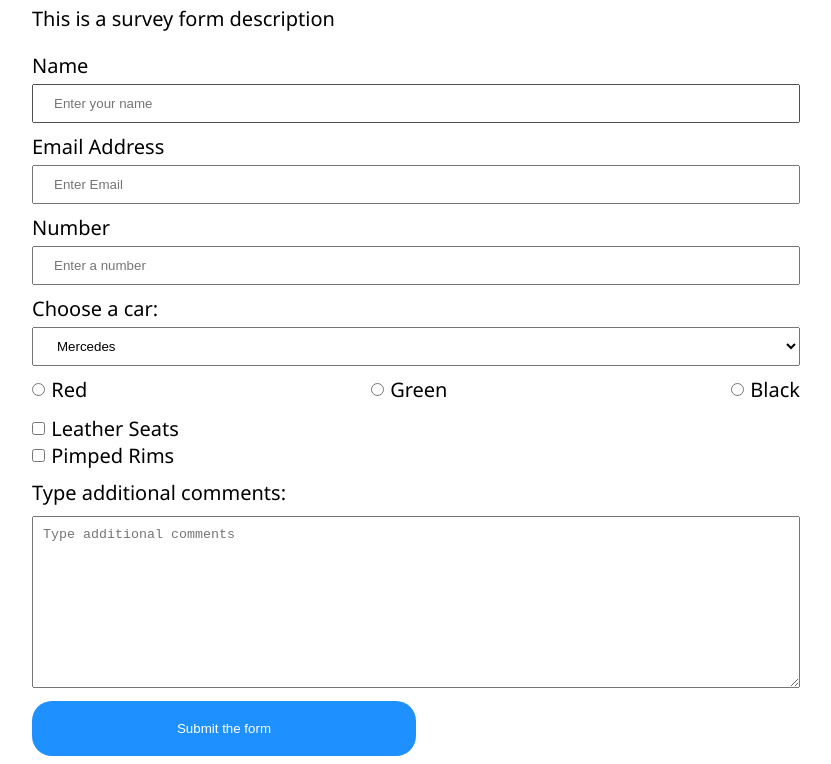
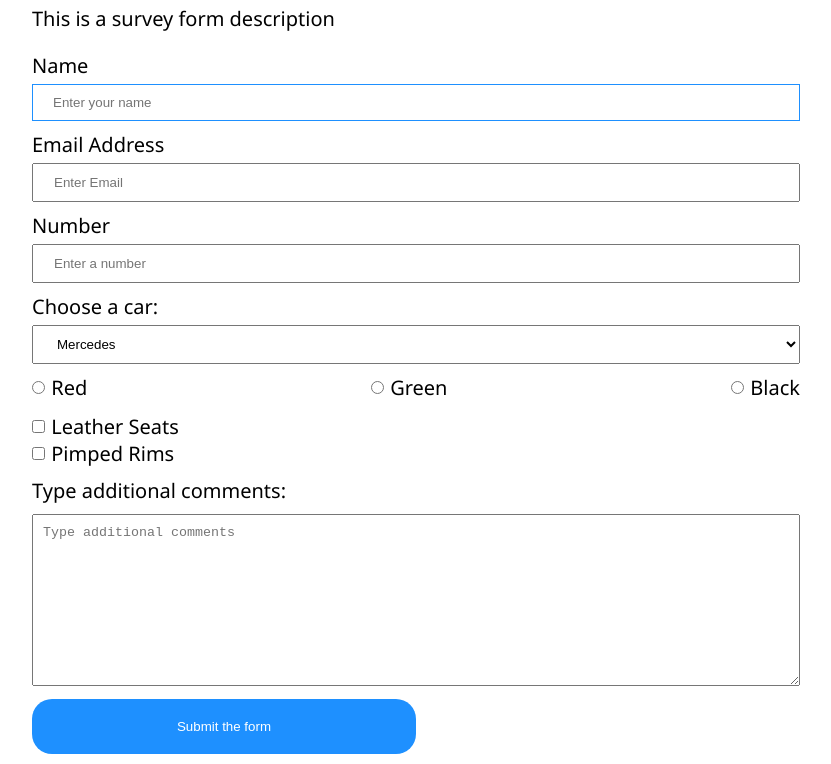
Before and after one commit to Sabaabdoulaye2/microverseTrialsRepo, a plain HTML site: page index.html in a window 1280 px wide. In both pictures the pointer is over the input "Name". Shown: the part 112-876 px from the top of the page, without its empty margins (232-1063 px from the left). Drawn offline with Linux system fonts and the light colour scheme.

Commit message:
Added hover effect to inputs

```diff
--- a/css/style.css
+++ b/css/style.css
@@ -35,6 +35,10 @@ select {
   box-sizing: border-box;
   outline: 0;
   border-style: 1px solid #efefef;
+}
+
+input:hover, select:hover, textarea:hover{
+    border: 1px solid dodgerblue;
 }
 
 .radio {
```
